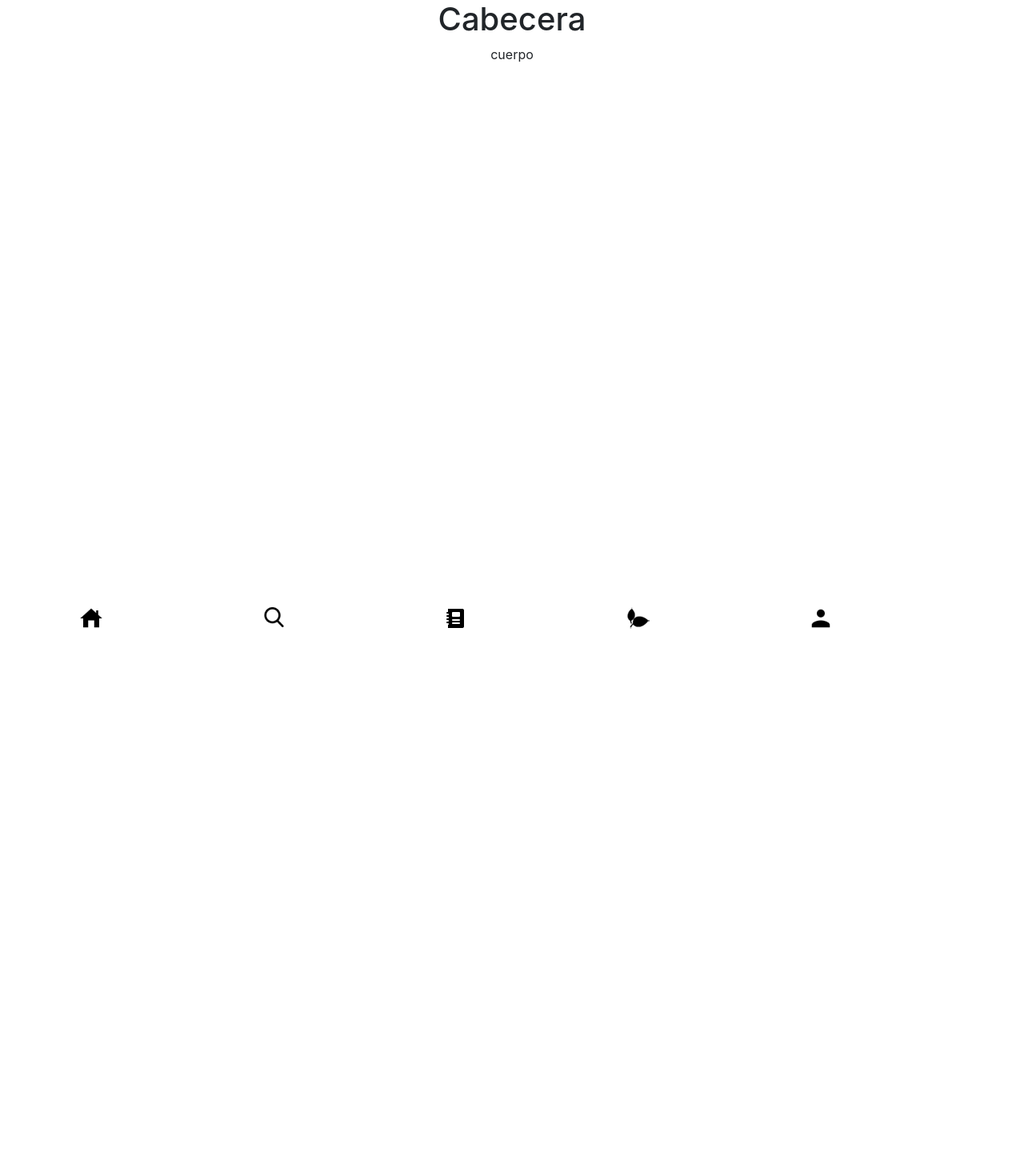
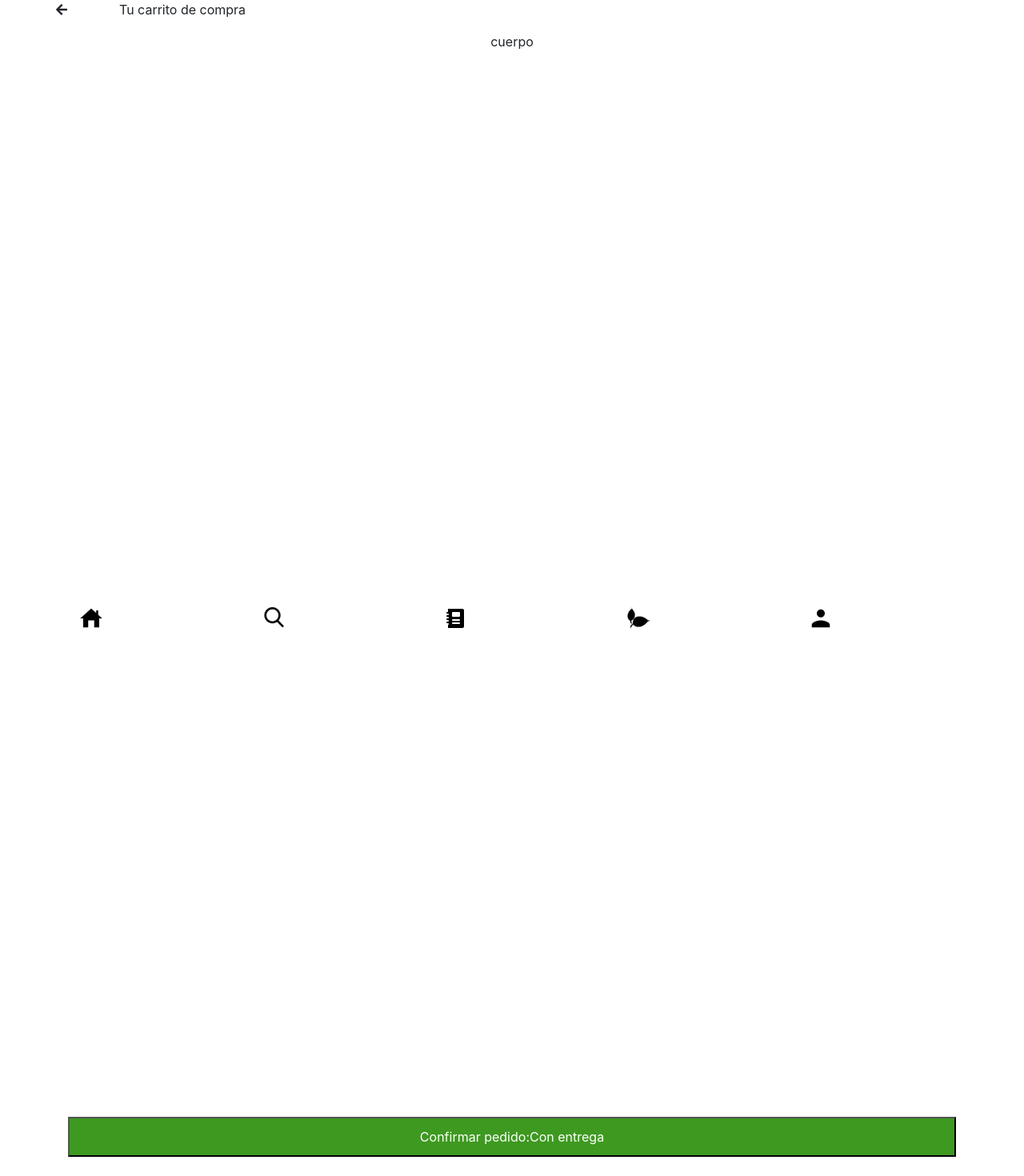
Before and after one commit to alelulu/SCL009-hackathon-ubereats, a React (Create React App) app: page /finalizar in a window 1280 px wide. Shown: the top 1470 px of the page at 80% size. Built offline with nearby package versions, Linux system fonts and the light colour scheme; a web font is replaced by a local one.

Commit message:
componente de boton finalizar

```diff
--- a/src/App.js
+++ b/src/App.js
@@ -8,6 +8,7 @@ import Perfil from './paginas/perfil-verde';
 import Restaurantes from './paginas/restaurantes';
 import Beneficios from './paginas/beneficios';
 import Finalizar from './paginas/finalizarCompra'
+import '../node_modules/@fortawesome/fontawesome-free/css/all.css';
 
 function App() {
   return (
--- /dev/null
+++ b/src/componentes/BtnFinalizar.js
@@ -0,0 +1,62 @@
+import React,{Component} from 'react'
+import './estilos/BtnFinalizar.css'
+
+class BtnFinalizar extends Component{
+    constructor(props) {
+        super(props)
+
+        this.state = {
+          notes: ["Si reciclas generas menos CO2 y así reduces el efecto invernadero"," Si reciclas vidrio, papel y plástico se ahorran recursos naturales y conservamos mejor nuestros bosques","Reciclando cuidas los suelos, el agua de los ríos y mares!","al reciclar creas mas puestos de trabajo y así mejores  condiciones de vida.","Cada tonelada de papel que se reutiliza representa un ahorro de energía de 4100kwh","Por cada tres litros de aceite reutilisado, se obtienen dos litros de biodiésel, que reduce las emisiones contaminantes en la atmósfera.","Todos los días cada chileno usa y bota 1.5 bolsas plásticas.Eso podemos cambiarlo ahora!","El reciclaje es un proceso para crear nuevos objetos a partir de materiales viejos y usados.","Las bolsas de plástico que se tiran en el océano matan a más de un millón de criaturas marinas al año.","Más del 60% de la basura que acaba en el cubo de basura podría ser reciclado.","Una bolsa de plástico tarda entre 500 y 1.000 años en degradarse.","El reciclaje, reutilización y compostaje crea 6-10 veces más puestos de trabajo que los vertederos e incineradores."],
+          selectNotes:null,
+          clicked: false,
+          modal:false
+
+      }}
+
+
+      texto = () => {
+        this.setState({
+            modal:true,
+          clicked: true,
+         selectNotes: this.state.notes[Math.floor(Math.random() *
+    this.state.notes.length)]
+
+        })
+
+
+
+    }
+    render() {
+
+        return(
+            <div className="btnFinalizar">
+            <button className="finalizarCompra" data-toggle="modal" data-target="#exampleModal" onClick={this.texto}>Confirmar pedido:Con entrega</button>
+
+            <div className="modal fade" id="exampleModal" tabindex="-1" role="dialog" aria-labelledby="exampleModalLabel" aria-hidden="true">
+  <div className="modal-dialog" role="document">
+    <div className="modal-content">
+      <div className="modal-header">
+        <h5 className="modal-title" id="exampleModalLabel">Generemos un cambio</h5>
+        <button type="button" class="close" data-dismiss="modal" aria-label="Close">
+          <span aria-hidden="true">&times;</span>
+        </button>
+      </div>
+      <div className="modal-body">
+      {this.state.clicked ,this.state.selectNotes}
+      </div>
+      <div className="modal-footer">
+        <button type="button" className="btn" data-dismiss="modal">Cerrar</button>
+
+      </div>
+    </div>
+  </div>
+</div>
+</div>
+
+
+        )
+    }
+
+
+}
+export default BtnFinalizar
--- /dev/null
+++ b/src/componentes/estilos/BtnFinalizar.css
@@ -0,0 +1,26 @@
+.finalizarCompra{
+    background-color: #3E9920;
+    width: 100%;
+    height: 50px;
+    color:#ffff;
+    margin-top:120%;
+  }
+  .modal-title{
+      color:#ffff;
+  }
+  .modal-header{
+      background-image:url("https://image.freepik.com/vector-gratis/fondo-tropical-natural-hojas_52683-21005.jpg");
+      background-size: 100%;
+      height: auto;
+  }
+  .btn{
+      background-color:#3E9920;
+      color:#ffff;
+  }
+  .fas{
+      margin-right:15px;
+
+  }
+  .textFlecha{
+      margin-left:50px;
+  }
--- a/src/paginas/estilos/bienvenida.css
+++ b/src/paginas/estilos/bienvenida.css
@@ -2,9 +2,7 @@
 #headerB{
     margin-top: 6px;
     overflow: hidden;
-	position: -webkit-sticky;
-    position: sticky;
-    height: auto;
+	height: auto;
 
 }
 .hashtag{
--- a/src/paginas/estilos/finalizarCompra.css
+++ b/src/paginas/estilos/finalizarCompra.css
@@ -6,22 +6,3 @@
     height: 50px;
     padding-top: 8px;
   } */
-  .finalizarCompra{
-    background-color: #3E9920;
-    width: 100%;
-    height: 50px;
-    color:#ffff;
-    margin-top:120%;
-  }
-  .modal-title{
-      color:#ffff;
-  }
-  .modal-header{
-      background-image:url("https://image.freepik.com/vector-gratis/fondo-tropical-natural-hojas_52683-21005.jpg");
-      background-size: 100%;
-      height: auto;
-  }
-  .btn{
-      background-color:#3E9920;
-      color:#ffff;
-  }
--- a/src/paginas/finalizarCompra.js
+++ b/src/paginas/finalizarCompra.js
@@ -1,70 +1,27 @@
 import React, { Component } from 'react';
 import './estilos/finalizarCompra.css';
+import BtnFinalizar from '../componentes/BtnFinalizar'
 
-class Finalizar extends Component{
-
-    constructor(props) {
-        super(props)
-
-        this.state = {
-          notes: ["Si reciclas generas menos CO2 y así reduces el efecto invernadero"," Si reciclas vidrio, papel y plástico se ahorran recursos naturales y conservamos mejor nuestros bosques","Reciclando cuidas los suelos, el agua de los ríos y mares!","al reciclar creas mas puestos de trabajo y así mejores  condiciones de vida.","Cada tonelada de papel que se reutiliza representa un ahorro de energía de 4100kwh","Por cada tres litros de aceite reutilisado, se obtienen dos litros de biodiésel, que reduce las emisiones contaminantes en la atmósfera.","Todos los días cada chileno usa y bota 1.5 bolsas plásticas.Eso podemos cambiarlo ahora!","El reciclaje es un proceso para crear nuevos objetos a partir de materiales viejos y usados.","Las bolsas de plástico que se tiran en el océano matan a más de un millón de criaturas marinas al año.","Más del 60% de la basura que acaba en el cubo de basura podría ser reciclado.","Una bolsa de plástico tarda entre 500 y 1.000 años en degradarse.","El reciclaje, reutilización y compostaje crea 6-10 veces más puestos de trabajo que los vertederos e incineradores."],
-          selectNotes:null,
-          clicked: false,
-          modal:false
-
-      }}
+class Finalizar extends Component {
 
 
-      texto = () => {
-        this.setState({
-            modal:true,
-          clicked: true,
-         selectNotes: this.state.notes[Math.floor(Math.random() *
-    this.state.notes.length)]
-
-        })
-
-
-
-    }
 
   render() {
 
     return (
-          <div className="finalizar">
-              <div className="cabecera">
-                <h1>Cabecera</h1>
+      <div className="finalizar container">
+        <div className="cabecera  row">
+          <div classname="col-4">
+            <i className="fas fa-arrow-left"></i>
+          </div>
+          <div classname="col-2"></div>
+          <div classname=" col-6"><p className="textFlecha">Tu carrito de compra</p></div>
         </div>
         <div className="cuerpo">
           cuerpo
               </div>
         <div className="btnFinalizar">
-            <button className="finalizarCompra" data-toggle="modal" data-target="#exampleModal" onClick={this.texto}>Confirmar pedido:Con entrega</button>
-
-            <div className="modal fade" id="exampleModal" tabindex="-1" role="dialog" aria-labelledby="exampleModalLabel" aria-hidden="true">
-  <div className="modal-dialog" role="document">
-    <div className="modal-content">
-      <div className="modal-header">
-        <h5 className="modal-title" id="exampleModalLabel">Generemos un cambio</h5>
-        <button type="button" class="close" data-dismiss="modal" aria-label="Close">
-          <span aria-hidden="true">&times;</span>
-        </button>
-      </div>
-      <div className="modal-body">
-      {this.state.clicked ,this.state.selectNotes}
-      </div>
-      <div className="modal-footer">
-        <button type="button" className="btn" data-dismiss="modal">Cerrar</button>
-
-      </div>
-    </div>
-  </div>
-</div>
-
-
-
-
-
+         <BtnFinalizar/>
 
         </div>
       </div>
```
Lines whose indentation alone changed are shown as unchanged.
